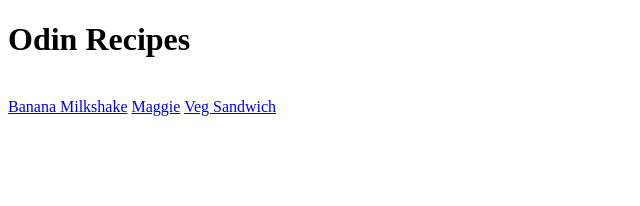
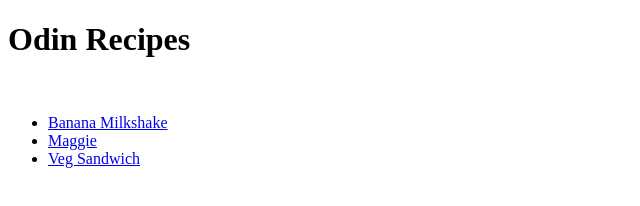
Before and after one commit to chaithanya09-0/odin-recipes, a plain HTML site: page index.html in a window 1280 px wide. Shown: the whole page, without its empty margins (0-640 px from the left). Drawn offline with Linux system fonts and the light colour scheme.

Commit message:
links in home page is made into an unordered list.
Links to recipes in the homepage were in the same line before. So they have been moved into a unordered list so that they will appear one below the other on different lines, instead of in the same line.

```diff
--- a/index.html
+++ b/index.html
@@ -8,8 +8,10 @@
 <body>
     <h1>Odin Recipes</h1>
     <br>
-    <a href="recipes/banana.html">Banana Milkshake</a>
-    <a href="recipes/maggi.html">Maggie</a>
-    <a href="recipes/sandwich.html">Veg Sandwich</a>
+    <ul>
+        <li><a href="recipes/banana.html">Banana Milkshake</a></li>
+        <li><a href="recipes/maggi.html">Maggie</a></li>
+        <li><a href="recipes/sandwich.html">Veg Sandwich</a></li>
+    </ul>
 </body>
 </html>
```
